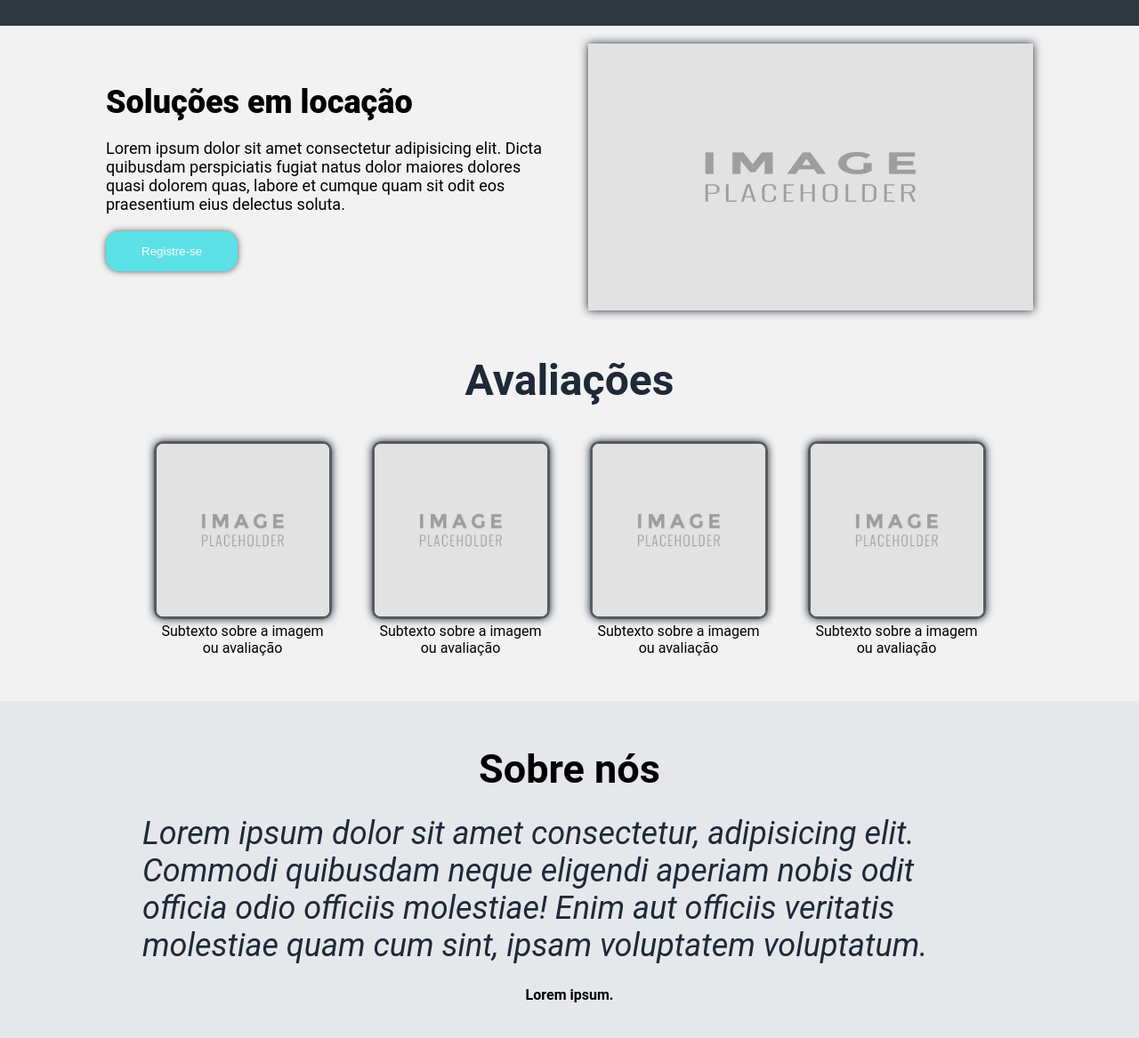
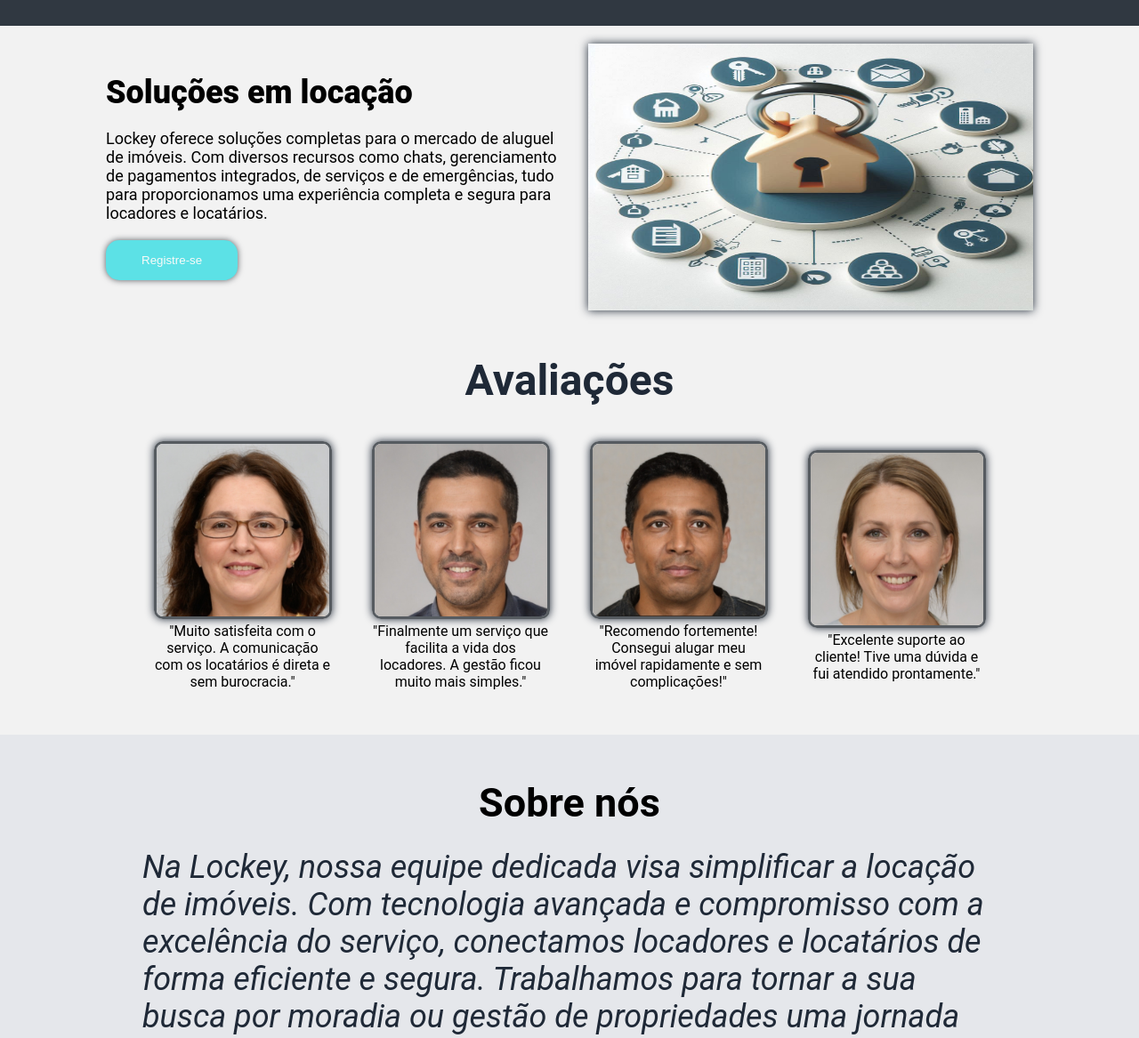
Before and after one commit to clwro/LocKey, a website: page frontend/index.html in a window 1280 px wide. Shown: the part 121-1288 px from the top of the page at 89% size. Drawn offline with Linux system fonts and the light colour scheme.

Commit message:
Add files via upload

```diff
--- a/frontend/index.html
+++ b/frontend/index.html
@@ -40,13 +40,13 @@
                 <div class="card">
                     <h1 class="descriptionTitle">Soluções em locação</h1>
 
-                    <p class="descriptionText">Lorem ipsum dolor sit amet consectetur adipisicing elit. Dicta quibusdam perspiciatis fugiat natus dolor maiores dolores quasi dolorem quas, labore et cumque quam sit odit eos praesentium eius delectus soluta.</p>
+                    <p class="descriptionText">Lockey oferece soluções completas para o mercado de aluguel de imóveis. Com diversos recursos como chats, gerenciamento de pagamentos integrados, de serviços e de emergências, tudo para proporcionamos uma experiência completa e segura para locadores e locatários.</p>
                     <form>
                     <button class="signupButtn1" formaction="register.html">Registre-se</button>
                     </form>
                 </div>
                 <div class="image_decric">
-                    <img src="img\image-placeholder-500x500.jpg">
+                    <img src="img\LockeyIndex.jfif">
 
                 </div>
             </div>
@@ -56,23 +56,23 @@
             <div class="title"><h1>Avaliações</h1></div>
             <div class="randInfoContainer">
                 <div class="cardDescript">
-                <img src="img\image-placeholder-500x500.jpg" width="200" height="200">
-                <p class="imageSubtext"> Subtexto sobre a imagem ou avaliação</p>
+                <img src="img\MarianaOliveira.png" width="200" height="200">
+                <p class="imageSubtext"> "Muito satisfeita com o serviço. A comunicação com os locatários é direta e sem burocracia."</p>
                 </div>
 
                 <div class="cardDescript">
-                <img  src="img\image-placeholder-500x500.jpg" width="200" height="200">
-                <p class="imageSubtext"> Subtexto sobre a imagem ou avaliação</p>
+                <img  src="img\FernandaRocha.png" width="200" height="200">
+                <p class="imageSubtext"> "Finalmente um serviço que facilita a vida dos locadores. A gestão ficou muito mais simples."</p>
                 </div>
 
                 <div class="cardDescript">
-                <img src="img\image-placeholder-500x500.jpg" width="200" height="200">
-                <p class="imageSubtext">  Subtexto sobre a imagem ou avaliação</p>
+                <img src="img\CarlosMendes.png" width="200" height="200">
+                <p class="imageSubtext">  "Recomendo fortemente! Consegui alugar meu imóvel rapidamente e sem complicações!"</p>
                 </div>
 
                 <div class="cardDescript">
-                <img src="img\image-placeholder-500x500.jpg" width="200" height="200">
-                <p class="imageSubtext">  Subtexto sobre a imagem ou avaliação</p>
+                <img src="img\AnaSilva.png" width="200" height="200">
+                <p class="imageSubtext">  "Excelente suporte ao cliente! Tive uma dúvida e fui atendido prontamente."</p>
                 </div>
             </div>
         </div>
@@ -81,8 +81,8 @@
         <div id="sobreNos">
             <div class="quoteContainer">
                 <h1>Sobre nós</h1>
-                <p class="quote">Lorem ipsum dolor sit amet consectetur, adipisicing elit. Commodi quibusdam neque eligendi aperiam nobis odit officia odio officiis molestiae! Enim aut officiis veritatis molestiae quam cum sint, ipsam voluptatem voluptatum.</p>
-                <div class="author"><p class="quoteAuthor"><strong>Lorem ipsum.</strong></p></div>
+                <p class="quote">Na Lockey, nossa equipe dedicada visa simplificar a locação de imóveis. Com tecnologia avançada e compromisso com a excelência do serviço, conectamos locadores e locatários de forma eficiente e segura. Trabalhamos para tornar a sua busca por moradia ou gestão de propriedades uma jornada fácil e satisfatória.</p>
+                <div class="author"><p class="quoteAuthor"><strong>Lockey</strong></p></div>
             </div>
         </div>
 
```
